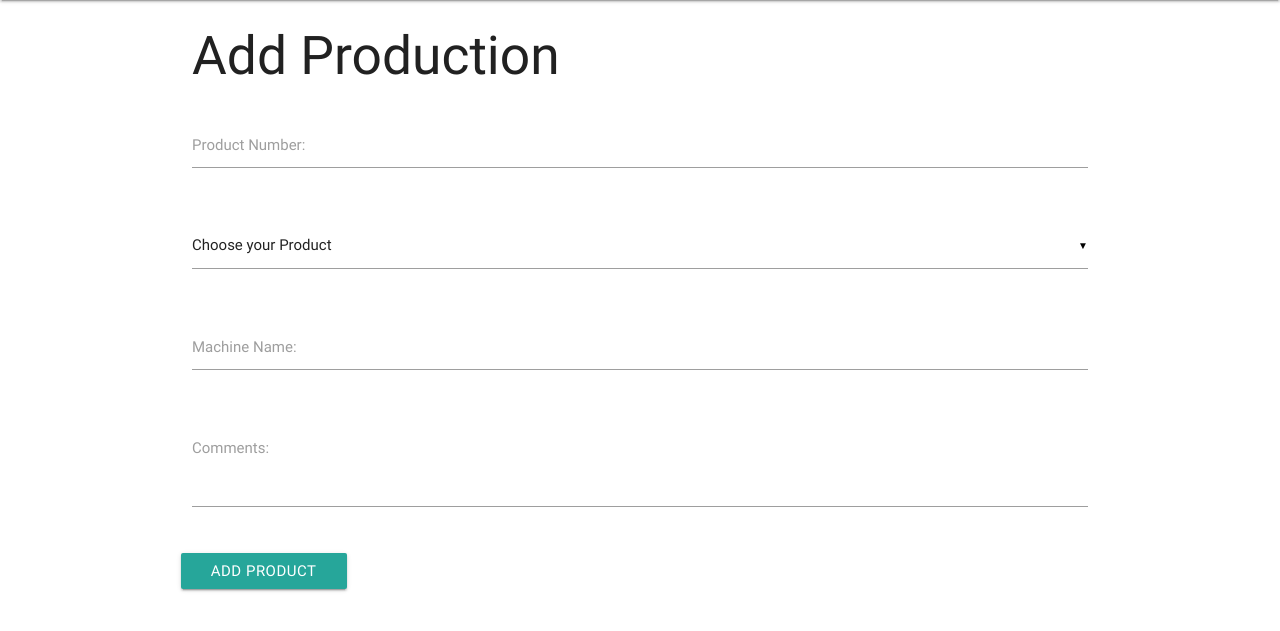
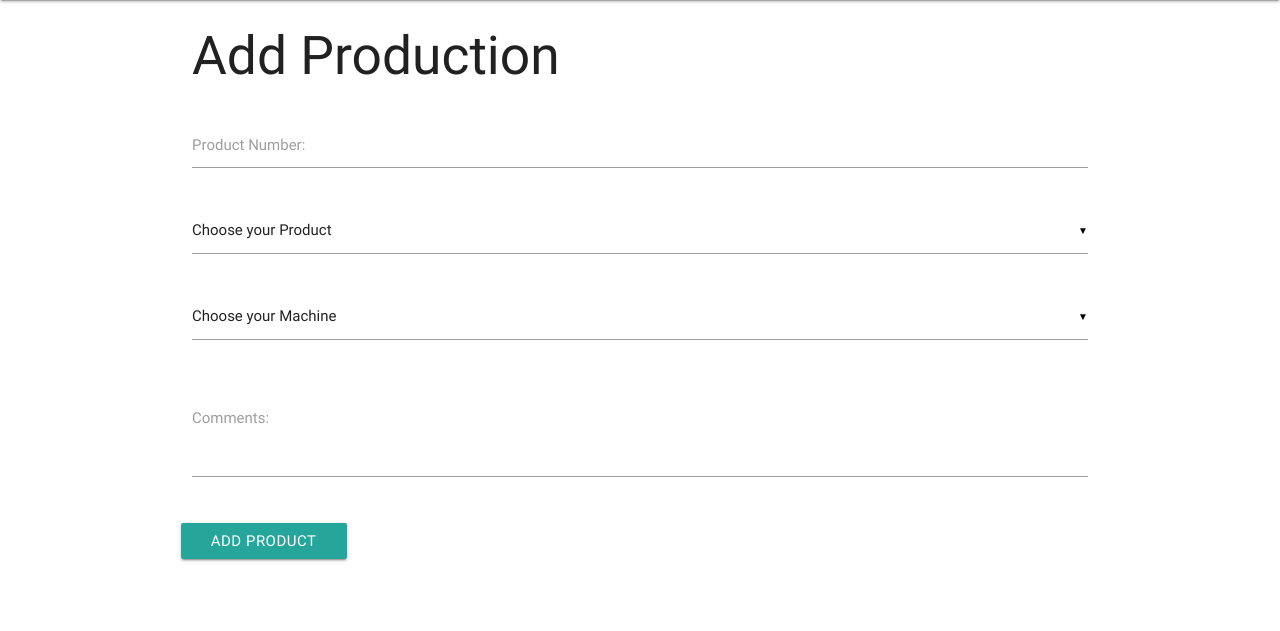
Before and after one commit to ninos77/Production-Management, a Flask app: page /add_production in a window 1280 px wide. Shown: the part 64-695 px from the top of the page. Run offline with Flask 2, Linux system fonts and the light colour scheme; a database or web service that is not in the repository returns one stand-in record (values such as "Sample title"); some libraries are stand-ins or nearby versions.

Commit message:
Add machines collection to production and add som if condition to check if the date is insert

```diff
--- a/app.py
+++ b/app.py
@@ -30,7 +30,8 @@ def get_products():
 def add_production():
     return render_template("addproduction.html",
                            employees=mongo.db.employees.find(),
-                           products=mongo.db.products.find())
+                           products=mongo.db.products.find(),
+                           machines=mongo.db.machines.find())
 
 
 @app.route("/insert_production", methods=["POST"])
--- a/templates/addproduction.html
+++ b/templates/addproduction.html
@@ -11,7 +11,7 @@
       </div>
     </div>
     <div class="row">
-      <div class="input-field col s12">
+      <div class=" col s12">
     <select id="product" name="product_name">
       <option value="" disabled selected>Choose your Product</option>
       {% for product in products %}
@@ -21,21 +21,15 @@
       </div>
     </div>
         <div class="row">
-      <div class="input-field col s12">
-        <input id="machine_name" name="machine_name" type="text" class="validate" />
-        <label for="icon_prefix">Machine Name:</label>
-      </div>
-    </div>
-      <!--<div class="row">
-  <div class="input-field col s12">
-    <select id="employees" name="employees">
-      <option value="" selected>Employee Name </option>
-      {% for employee in employees %}
-      <option value=""  selected></option>
+      <div class="col s12">
+    <select id="machine" name="machine_name">
+      <option value="" disabled selected>Choose your Machine</option>
+      {% for machine in machines %}
+      <option value="{{machine.machine_name}}">{{machine.machine_name}}</option>
       {% endfor %}
     </select>
-  </div>
-  </div>-->
+      </div>
+      </div>
     <div class="row">
       <div class="input-field col s12">
         <textarea
@@ -47,15 +41,6 @@
         <label for="icon_telephone">Comments:</label>
       </div>
    </div>
-     <!-- <div class="row">
-     <div id="matfix">
-      <div class="input-field col s12">
-        <input id="date" name="date" type="text" class="datepicker">
-        <label for="icon_prefix">Date</label>
-      </div>
-      </div>
-    </div>-->
-
     <div class="row">
       <button class="btn waves-effect waves-light" type="submit" >Add Product
      </button>
--- a/templates/productions.html
+++ b/templates/productions.html
@@ -33,7 +33,11 @@
             {% endfor %}
             </div>
             <div class="col s12 l3">
+            {% if not production.date  %}
+            <span><h5>Date of production:</h5></span>
+            {% else %}
             <span><h5>Date of production:</h5>{{production.date}}</span>
+            {% endif %}
             </div>
              </div>
             <div class="row">
--- a/templates/products.html
+++ b/templates/products.html
@@ -10,7 +10,7 @@
               <a href="#" class="waves-effect waves-light btn btn_small blue  margin-10"><span>Edit</span></a>
         </div>
         <div class="col s12 l7">
-              <h5 class="right-align"><strong>Product Name: </strong>{{product.product_name}}</h5>
+              <h5 class="center-align"><strong>Product Name: </strong>{{product.product_name}}</h5>
         </div>
     </div>
   </li>
```
Also changed, not shown: templates/editproduction.html (+18 -6 lines).
